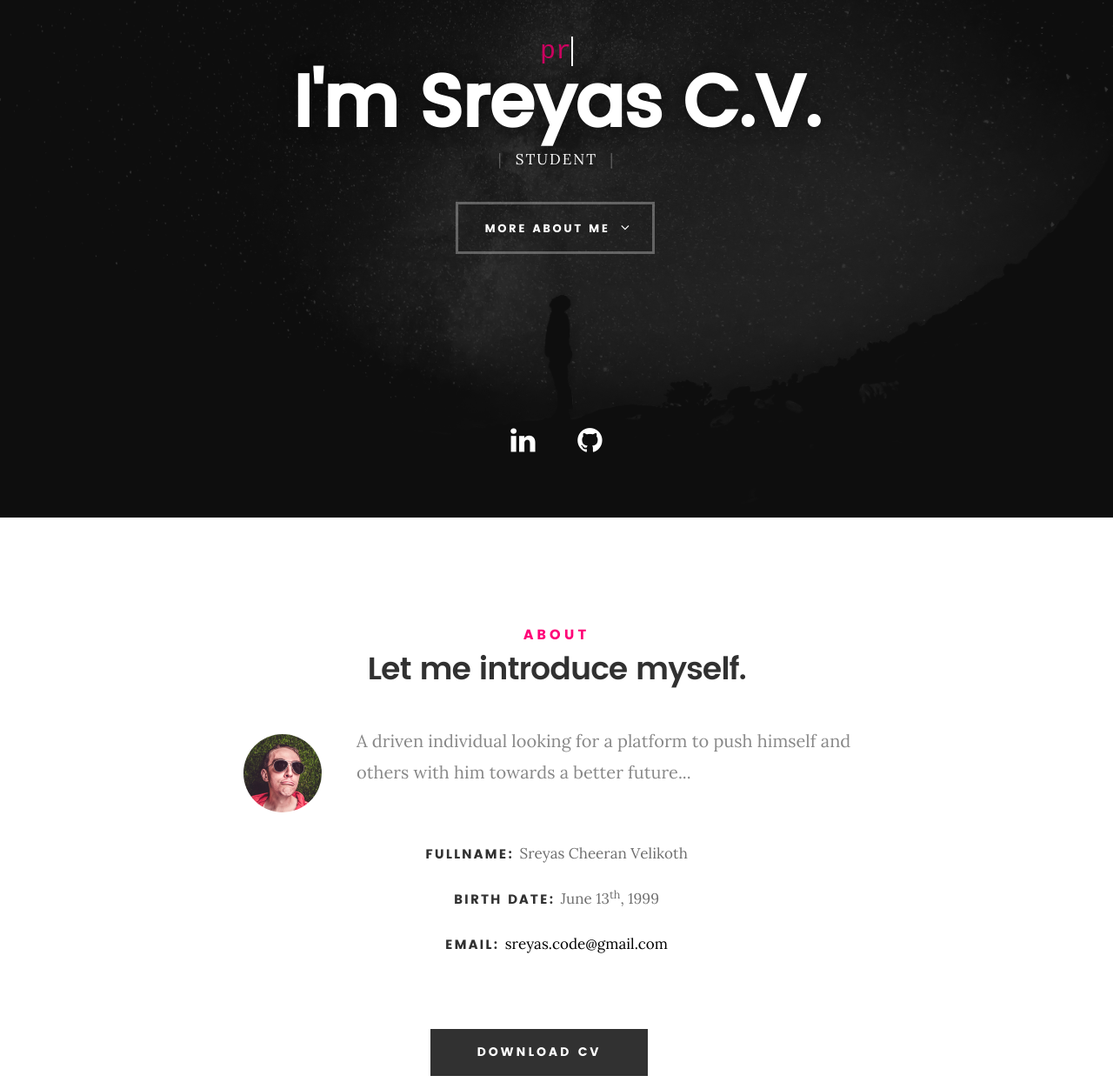
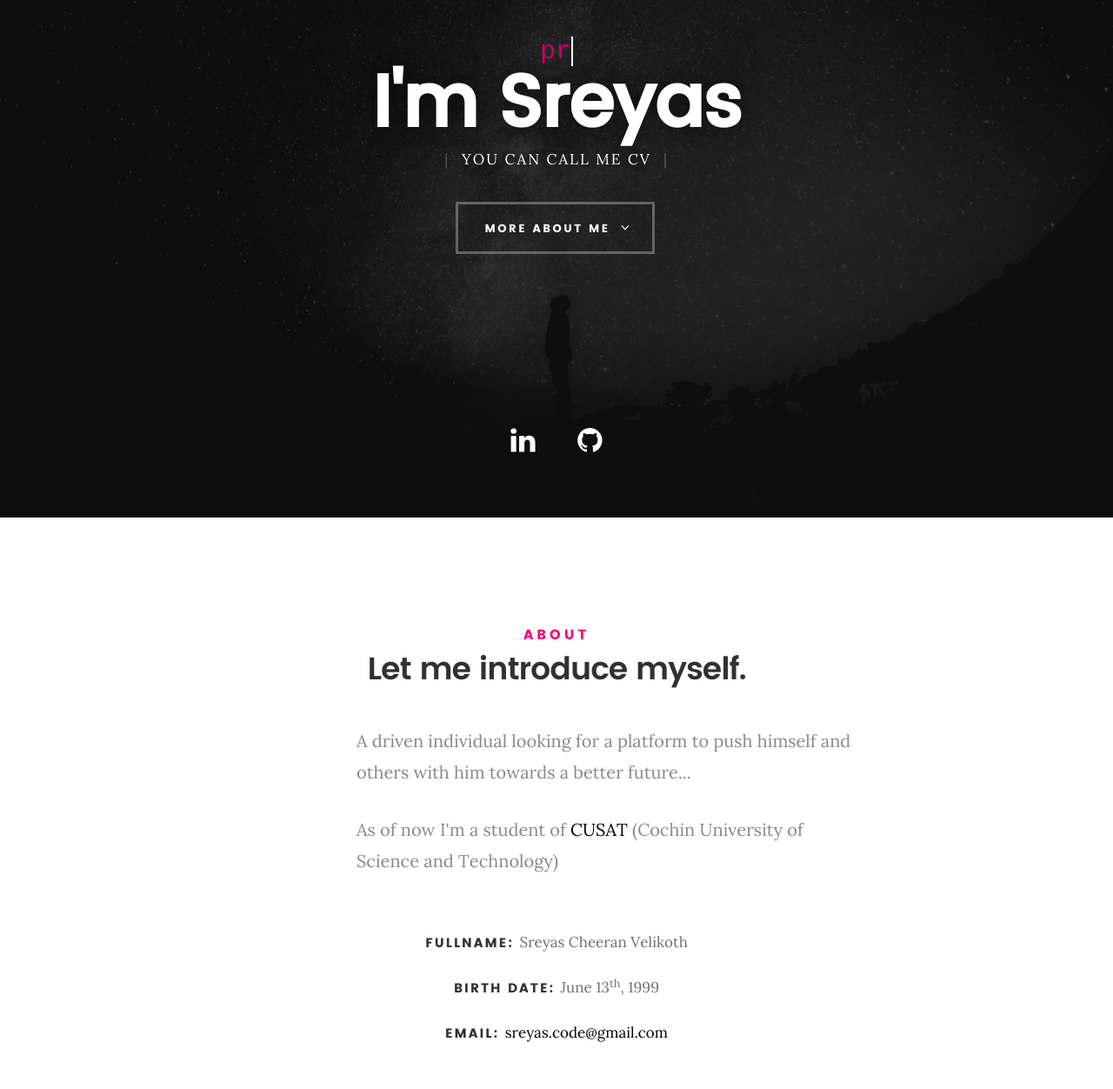
Before and after one commit to ezyway/ezyway.github.io, a plain HTML site: page index.html in a window 1280 px wide. Shown: the part 205-1457 px from the top of the page at 87% size. Drawn offline with Linux system fonts and the light colour scheme; files whose address does not match are found by name.

Commit message:
Add files via upload

```diff
--- a/index.html
+++ b/index.html
@@ -145,10 +145,10 @@
 						<span class="wrap"></span>
 					</a>
 				</div>
-	   			<h1>I'm Sreyas C.V.</h1>
+	   			<h1>I'm Sreyas</h1>
 
 	   			<p class="intro-position">
-	   				<span>Student</span>
+	   				<span>you can call me CV</span>
 	   			</p>
 
 	   			<a class="button stroke smoothscroll" href="#about" title="">More About Me</a>
@@ -178,9 +178,10 @@
 
    			<div class="intro-info">
 
-   				<img src="images/profile-pic.jpg" alt="Profile Picture">
+   				<!-- <img src="images/profile-pic.jpg" alt="Profile Picture"> -->
 
    				<p class="lead">A driven individual looking for a platform to push himself and others with him towards a better future...</p>
+   				<p class="lead">As of now I'm a student of <a href="https://cusat.ac.in/" target="blank">CUSAT</a> (Cochin University of Science and Technology)</p>
    			</div>
 
    		</div>
@@ -396,7 +397,7 @@
 			</div>
 		</div>
 		<div class="row" style="display: flex; justify-content: center;">
-			<div class="col-eight">
+			<div class="col-twelve">
 				<!-- <div class="block-1-6 block-s-1-3 block-tab-1-2 block-mob-full stats-list">
 
 					<div class="bgrid stat"><img src="/images/icons/c.png" style="background-color: white; border-radius: 10px; height: 10rem;"></div>
```
